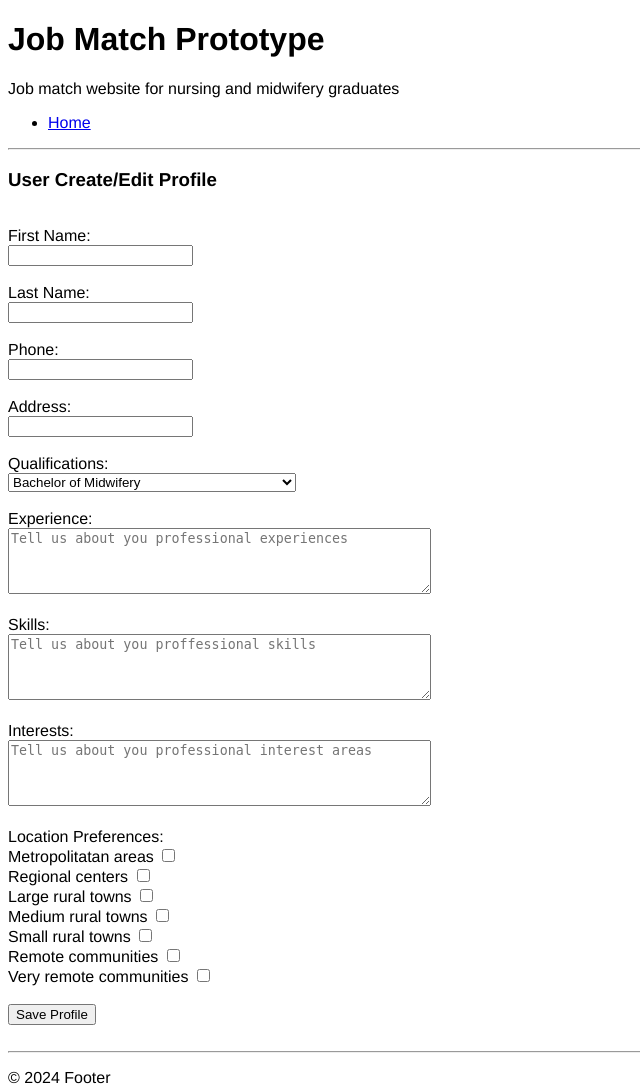
After one commit to Julian-Jenkinson/Graduate_Nurse_Job_Match, a PHP site: page /user/user_edit_profile.php in a window 1280 px wide. The commit adds this page. Shown: the whole page, without its empty margins (0-640 px from the left). Run offline with PHP 8.4, Linux system fonts and the light colour scheme; data that the repository does not hold is empty; some libraries are stand-ins or nearby versions.

Commit message:
added user profile

```diff
--- a/index.php
+++ b/index.php
@@ -6,6 +6,6 @@
         <li><a href="jobs">Show Jobs</a></li>
         <li><a href="employer">Employer site</a></li>
       </ul>
-      <?php include 'map.php'; ?>
+
 
 <?php include 'view/footer.php'; ?>
--- /dev/null
+++ b/user/user_edit_profile.php
@@ -0,0 +1,85 @@
+<?php include '../view/header.php'; ?>
+<?php include('../js/script.php'); ?>
+
+
+
+<h3>User Create/Edit Profile</h3><br>
+
+
+
+<form action="." method="post" id="aligned">
+
+    <label>First Name:</label><br>
+    <input type="text" name="userFName", value="<?php echo isset($user['userFName']) ? htmlspecialchars($user['userFName']) : ''; ?> ">
+    <br><br>
+    <label>Last Name:</label><br>
+    <input type="text", name="userLName", value="<?php echo isset($user['userLName']) ? htmlspecialchars($user['userLName']) : ''; ?> ">
+    <br><br>
+    <label>Phone:</label><br>
+    <input type="text", name="userPhone", value="<?php echo isset($user['userPhone']) ? htmlspecialchars($user['userPhone']) : ''; ?> ">
+    <br><br>
+    <label>Address:</label><br>
+    <input type="text", name="userAddress", id="autocomplete", onfocus="initAutocomplete()", placeholder="Enter your address", value="<?php echo isset($user['userAddress']) ? htmlspecialchars($user['userAddress']) : ''; ?> " >
+    <br><br>
+
+
+    <label for="userQualifications">Qualifications:</label><br>
+    <select name="userQualifications">
+        <option value="Bachelor of Midwifery" <?php echo isset($user['userQualifications']) && $user['userQualifications'] == 'Bachelor of Midwifery' ? 'selected' : ''; ?>>Bachelor of Midwifery</option>
+        <option value="Diploma of Nursing" <?php echo isset($user['userQualifications']) && $user['userQualifications'] == 'Diploma of Nursing' ? 'selected' : ''; ?>>Diploma of Nursing</option>
+        <option value="Bachelor of Nursing" <?php echo isset($user['userQualifications']) && $user['userQualifications'] == 'Bachelor of Nursing' ? 'selected' : ''; ?>>Bachelor of Nursing</option>
+        <option value="Bachelor of Nursing Science" <?php echo isset($user['userQualifications']) && $user['userQualifications'] == 'Bachelor of Nursing Science' ? 'selected' : ''; ?>>Bachelor of Nursing Science</option>
+        <option value="Master of Nursing" <?php echo isset($user['userQualifications']) && $user['userQualifications'] == 'Master of Nursing' ? 'selected' : ''; ?>>Master of Nursing</option>
+        <option value="Master of Nursing Practice (Pre-Registration)" <?php echo isset($user['userQualifications']) && $user['userQualifications'] == 'Master of Nursing Practice (Pre-Registration)' ? 'selected' : ''; ?>>Master of Nursing Practice (Pre-Registration)</option>
+        <option value="Graduate Certificate of Nursing" <?php echo isset($user['userQualifications']) && $user['userQualifications'] == 'Graduate Certificate of Nursing' ? 'selected' : ''; ?>>Graduate Certificate of Nursing</option>
+        <option value="Graduate Certificate in Clinical Nursing" <?php echo isset($user['userQualifications']) && $user['userQualifications'] == 'Graduate Certificate in Clinical Nursing' ? 'selected' : ''; ?>>Graduate Certificate in Clinical Nursing</option>
+        <option value="Graduate Diploma of Mental Health Nursing" <?php echo isset($user['userQualifications']) && $user['userQualifications'] == 'Graduate Diploma of Mental Health Nursing' ? 'selected' : ''; ?>>Graduate Diploma of Mental Health Nursing</option>
+
+    </select> <br><br>
+
+
+    <label>Experience:</label><br>
+    <textarea type="text", name="userExperience", rows="4", cols="50", placeholder="Tell us about you professional experiences"><?php echo isset($user['userExperience']) ? htmlspecialchars($user['userExperience']) : ''; ?></textarea>
+    <br><br>
+
+    <label>Skills:</label><br>
+    <textarea type="text", name="userSkills", rows="4", cols="50", placeholder="Tell us about you proffessional skills"><?php echo isset($user['userSkills']) ? htmlspecialchars($user['userSkills']) : ''; ?></textarea>
+    <br><br>
+
+    <label>Interests:</label><br>
+    <textarea type="text", name="userInterests", rows="4", cols="50", placeholder="Tell us about you professional interest areas"><?php echo isset($user['userInterests']) ? htmlspecialchars($user['userInterests']) : ''; ?></textarea>
+    <br><br>
+
+    <label>Location Preferences:</label><br>
+
+    <label for="mm1">Metropolitatan areas</label>
+    <input type="checkbox" name="mm1" value="Y" <?php echo $user['userMM1'] == 'Y' ? 'checked' : ''; ?>><br>
+
+    <label for="mm2">Regional centers</label>
+    <input type="checkbox" name="mm2" value="Y" <?php echo $user['userMM2'] == 'Y' ? 'checked' : ''; ?>><br>
+
+    <label for="mm3">Large rural towns</label>
+    <input type="checkbox" name="mm3" value="Y" <?php echo $user['userMM3'] == 'Y' ? 'checked' : ''; ?>><br>
+
+    <label for="mm4">Medium rural towns</label>
+    <input type="checkbox" name="mm4" value="Y" <?php echo $user['userMM4'] == 'Y' ? 'checked' : ''; ?>><br>
+
+    <label for="mm5">Small rural towns</label>
+    <input type="checkbox" name="mm5" value="Y" <?php echo $user['userMM5'] == 'Y' ? 'checked' : ''; ?>><br>
+
+    <label for="mm6">Remote communities</label>
+    <input type="checkbox" name="mm6" value="Y" <?php echo $user['userMM6'] == 'Y' ? 'checked' : ''; ?>><br>
+
+    <label for="mm7">Very remote communities</label>
+    <input type="checkbox" name="mm7" value="Y" <?php echo $user['userMM7'] == 'Y' ? 'checked' : ''; ?>><br>
+
+
+    <br>
+    <input type="submit" value="Save Profile">
+    <input type="hidden" name="action" value="save_profile">
+    <input type="hidden" name="user_id" value="<?php echo htmlspecialchars($user['userID']); ?>">
+    <input type="hidden" name="email" value="<?php echo htmlspecialchars($user['userEmail']); ?>">
+    <br><br>
+</form>
+
+<?php include '../view/footer.php'; ?>
```
Also changed, not shown: database_script.sql (+31 -5 lines), model/users_db.php (+44 -0 lines), user/index.php (+52 -4 lines), user/user_profile.php (+81 -6 lines), 1 other file.
